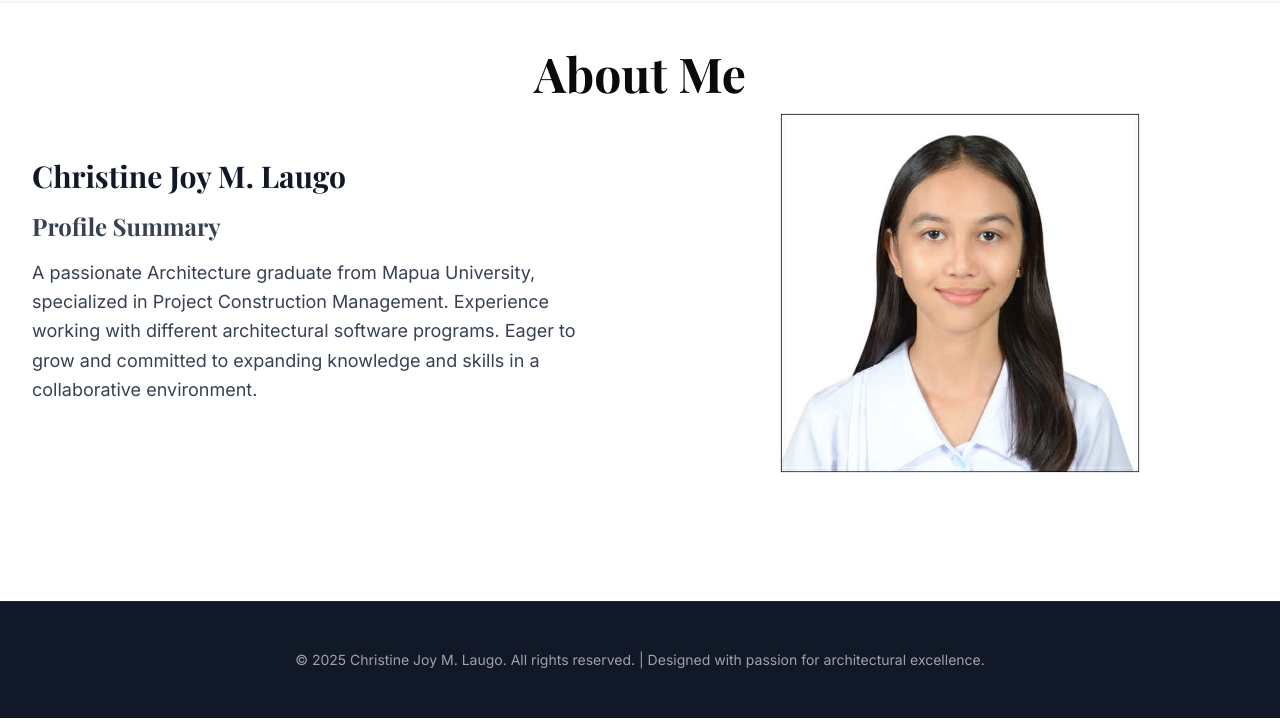
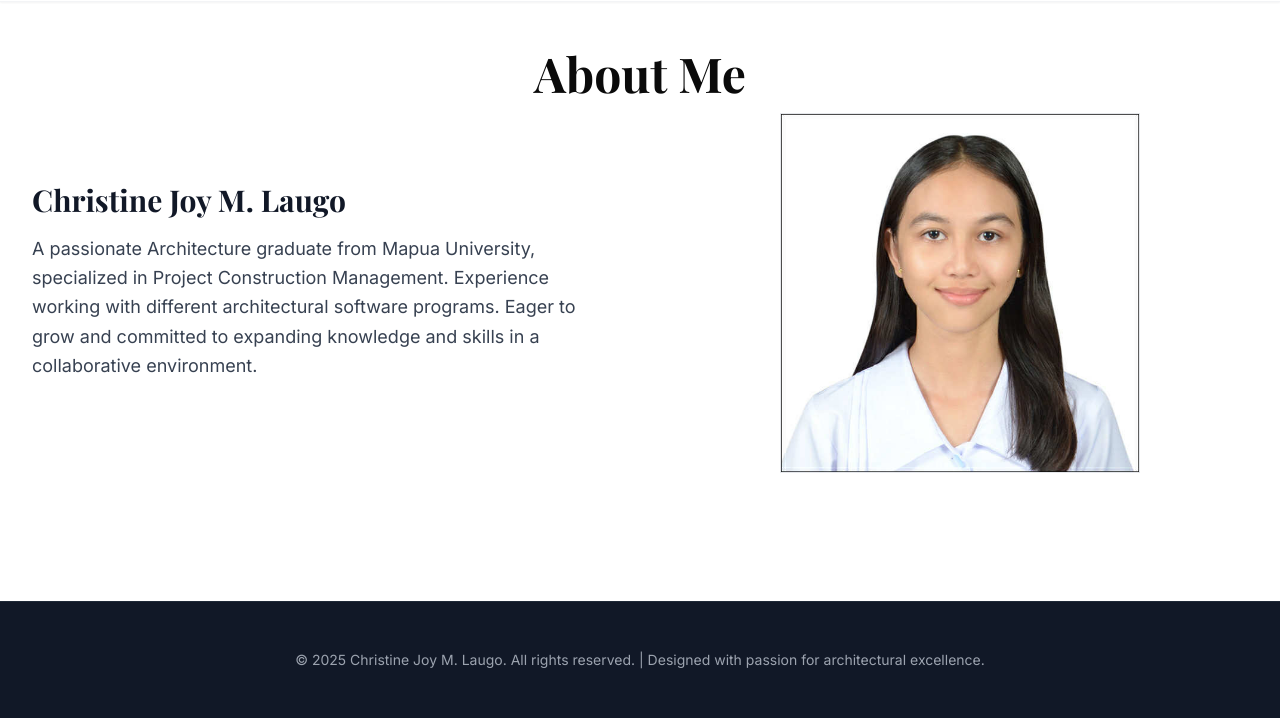
Before and after one commit to lukkzzzz/LaugoCJ-portfolio, a plain HTML site: page about.html in a window 1280 px wide. Shown: the part 79-800 px from the top of the page. Drawn offline with nearby package versions, Linux system fonts and the light colour scheme.

Commit message:
update about

```diff
--- a/about.html
+++ b/about.html
@@ -109,7 +109,7 @@
                 <div>
 
                     <h2 class="text-3xl font-bold text-gray-900 mb-4">Christine Joy M. Laugo</h2>
-                    <h2 class="text-2xl font-bold text-gray-700 mb-4">Profile Summary</h2>
+
                     <p class="text-lg text-gray-700 mb-6 leading-relaxed">A passionate Architecture graduate from Mapua University, specialized in Project Construction Management. Experience working with different architectural software programs. Eager to grow and committed to expanding knowledge and skills in a collaborative environment.</p>
 
 
```
